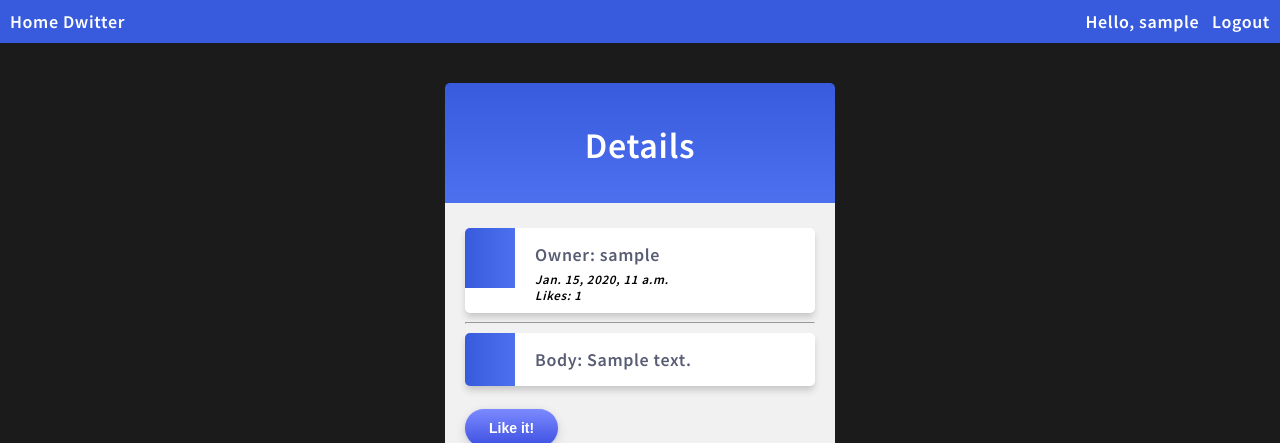
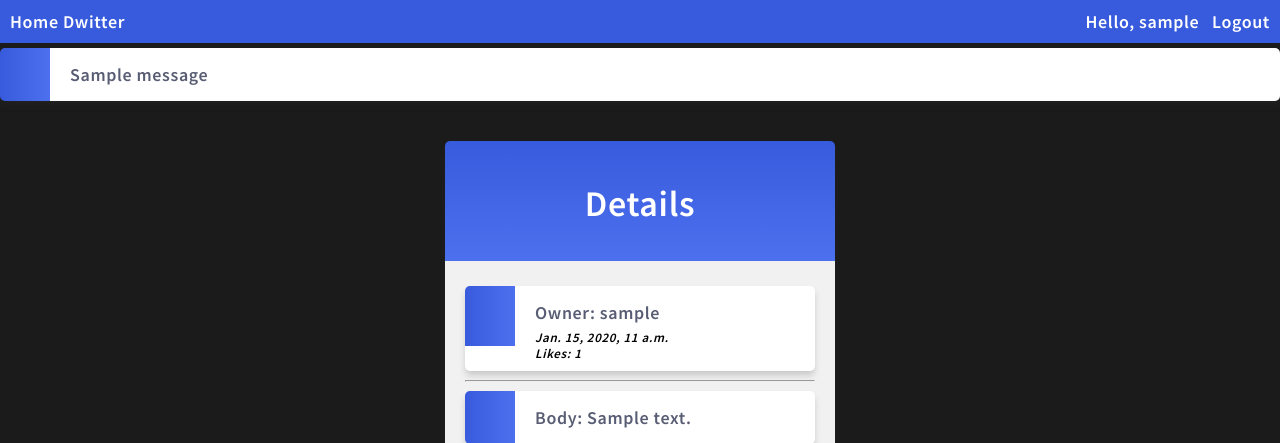
Before and after one commit to uJakubC/dwitter-project, a Django app: page /dwitter/dweet/1 in a window 1280 px wide. Shown: the top 443 px of the page. Run offline with Django 4.2, Linux system fonts and the light colour scheme; a user stored in the database is signed in; tables that the repository leaves empty hold one stand-in row (values such as "Sample post"); one stand-in notice (Sample message) is shown.

Commit message:
Added feature that will show us messages eg. in case of we would like to like same dweet twice

```diff
--- a/Dwitter_project/Dwitter_project_app/templates/tweet_detail.html
+++ b/Dwitter_project/Dwitter_project_app/templates/tweet_detail.html
@@ -3,6 +3,11 @@
 {% block title %}Deet Detail{% endblock %}
 
 {% block body %}
+
+{% for message in messages %}
+    <ul><li>{{ message }}</li></ul>
+{% endfor %}
+
   <div class="mycard">
       <h1>Details</h1>
 <ul>
```
